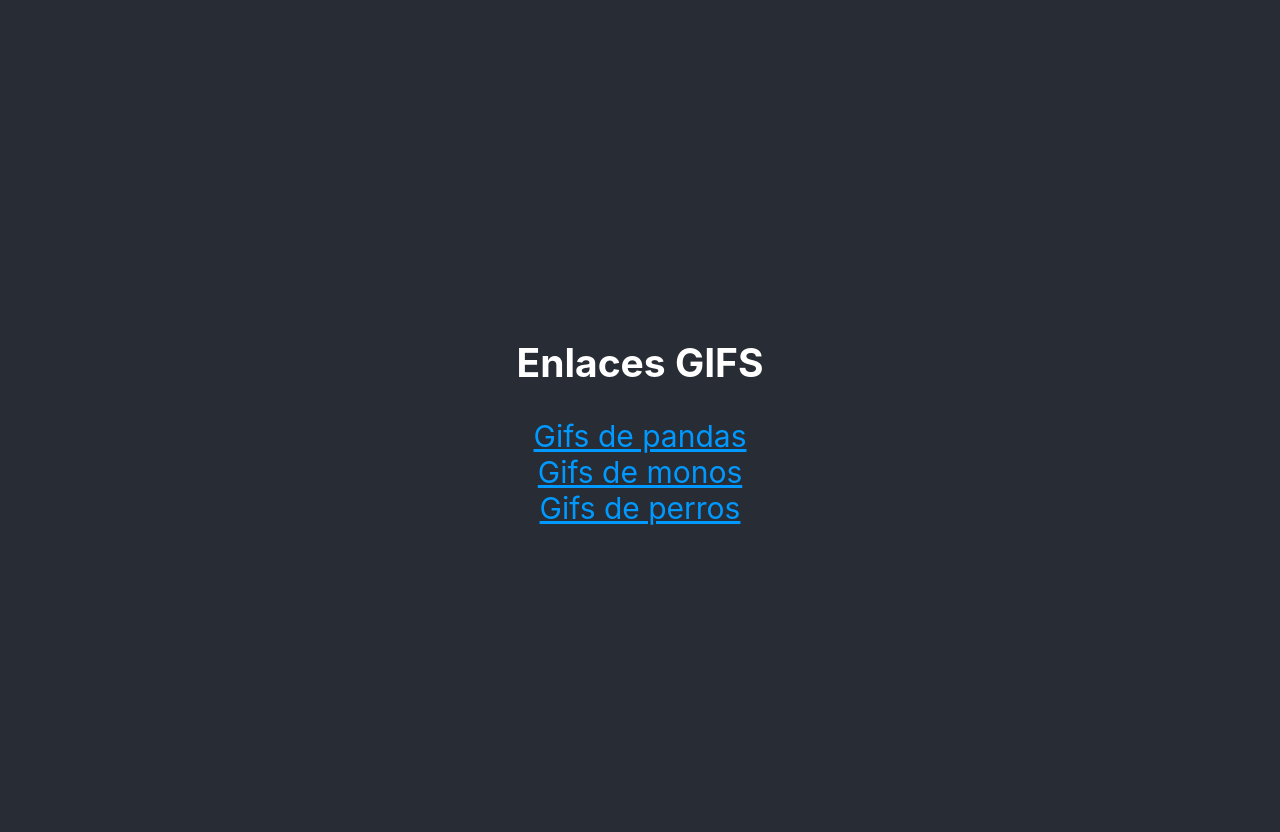
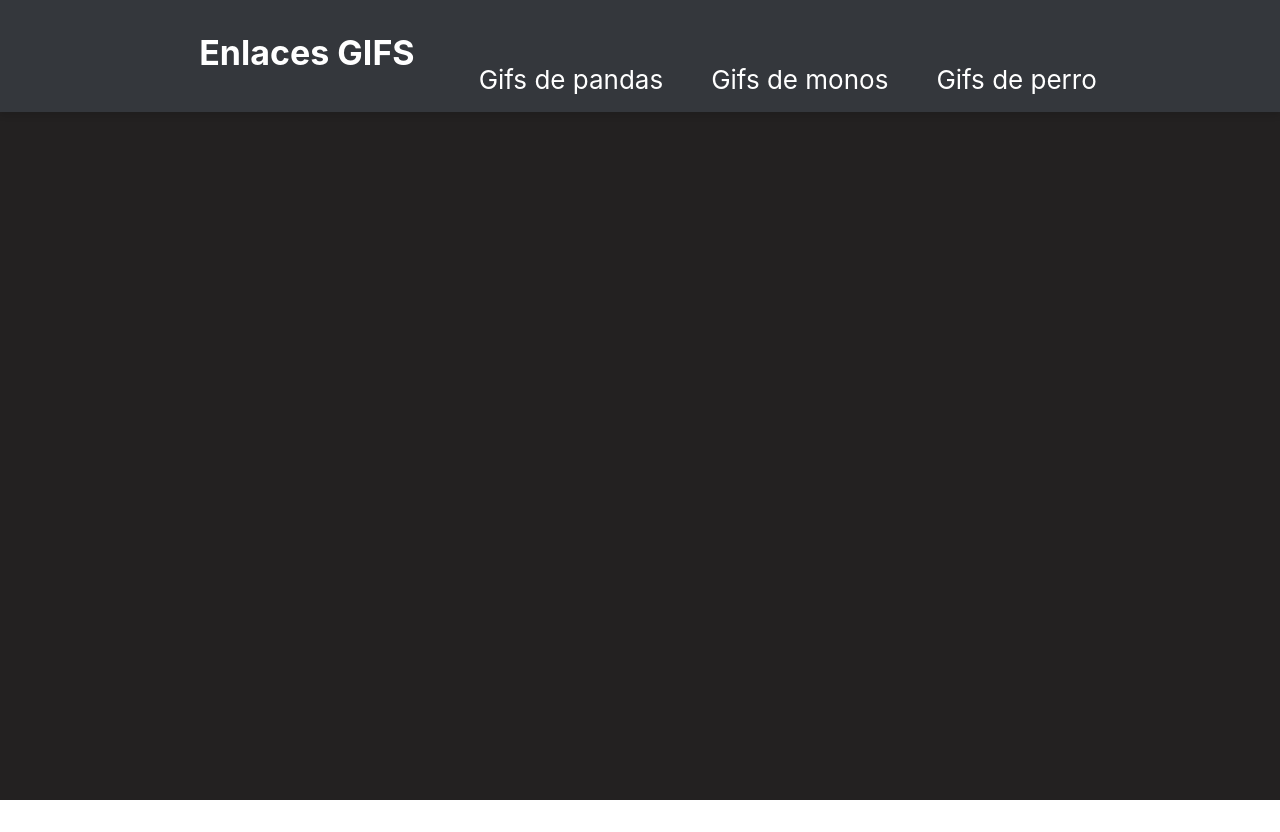
Before and after one commit to JordiKing10/react-gifs, a React (Create React App) app: page / in a window 1280 px wide. After the commit the page ends 800 px from the top, so only its background shows below. Built offline with nearby package versions, Linux system fonts and the light colour scheme.

Commit message:
Añadido header y vista gif

```diff
--- a/src/App.css
+++ b/src/App.css
@@ -2,19 +2,8 @@
   text-align: center;
 }
 
-.App-logo {
-  height: 40vmin;
-  pointer-events: none;
-}
-
-@media (prefers-reduced-motion: no-preference) {
-  .App-logo {
-    animation: App-logo-spin infinite 20s linear;
-  }
-}
-
 .App-content {
-  background-color: #282c34;
+  background-color: #232121;
   min-height: 100vh;
   display: flex;
   flex-direction: column;
@@ -22,10 +11,8 @@
   justify-content: center;
   font-size: calc(10px + 2vmin);
   color: white;
-  padding: 16px;
 }
 
-a {
-  color: #09f;
-  font-size: 30px;
+.Gif-content {
+  padding-top: 100px;
 }
--- a/src/App.js
+++ b/src/App.js
@@ -1,22 +1,28 @@
 import React from 'react'
+import { Route } from 'wouter'
+
 import './App.css'
 import ListOfGifs from './components/ListOFGifs'
+import DetailsOfGif from './components/DetailsOfGif'
+import Header from './components/Header'
 
-import { Link, Route } from 'wouter'
 
 function App() {
 
   return (
     <div className="App">
       <section className="App-content">
-        <h1>Enlaces GIFS</h1>
-        <Link to='/gif/panda'>Gifs de pandas</Link>
-        <Link to='/gif/monos'>Gifs de monos</Link>
-        <Link to='/gif/perros'>Gifs de perros</Link>
-        <Route
-          component={ListOfGifs}
-          path="/gif/:keyword"
-        />
+        <Header />
+        <div className='Gif-content'>
+          <Route
+            component={ListOfGifs}
+            path="/gifs/:keyword"
+            />
+          <Route
+            component={DetailsOfGif}
+            path="/gif/:id"
+          />
+        </div>
       </section>
     </div>
   );
--- /dev/null
+++ b/src/components/DetailsOfGif.js
@@ -0,0 +1,40 @@
+import React, {useEffect, useState} from "react";
+import Gif from "./Gif";
+import getGif from '../services/getGif'
+
+export default function DetailsOfGif({params}) {
+    const { id } = params; // Obtiene la keyword del objeto props.params
+    const [gif, setGif] = useState(
+        { loading: false, result: []}
+    )
+
+    /*
+      Hook de efecto que ejecuta una vez tras haber montado el componente y cada vez que la keyword cambie.
+      Esta función utiliza la función asyncrona getGifs para obtener los GIFs y actualiza el estado del componente.
+    */
+    useEffect(function () {
+        setGif(actualGif => ({ loading: true, result: actualGif.result }));
+
+        getGif({ id }).then(gif => {
+            setGif({ loading: false, result: gif })
+        })
+    }, [id])
+
+    console.log(gif);
+    if (gif.loading) return <i>Cargando 🕑</i> // Si loading es true devuelve cargando
+
+    /*
+      Devuelve el JSX necesarios para mostrar los resultados de búsqueda. Se hace uso de una librería react llamada 'Gif' para
+      cada resultado y se mapea sobre el array de results en los datos del componente.
+    */
+    return (
+        <div>
+            <Gif
+                key={gif.result.id}
+                id={gif.result.id}
+                title={gif.result.title}
+                url={gif.result.url}
+            />
+        </div>
+    )
+}
--- a/src/components/Gif.js
+++ b/src/components/Gif.js
@@ -1,11 +1,15 @@
 import React from "react";
 import './Gif.css'
 
+import { Link } from 'wouter'
+
 export default function Gif ({title, id, url}) {
     return (
-        <a href={`#${id}`} className="Gif">
-            <h4>{title}</h4>
-            <img alt={title} src={url} />
-        </a>
+        <div>
+            <Link to={`/gif/${id}`} className="Gif">
+                <h4>{title}</h4>
+                <img alt={title} src={url} />
+            </Link>
+        </div>
     )
 }
--- /dev/null
+++ b/src/components/Header.css
@@ -0,0 +1,44 @@
+header {
+    position: fixed;
+    background-color: #34373c;
+    top: 0;
+    left: 0;
+    width: 100%;
+    padding: 16px 0;
+    box-shadow: 0 4px 6px rgba(0, 0, 0, 0.1);
+    z-index: 999;
+    max-height: 80px;
+}
+
+/* Estilos para el título del logo o marca */
+header h1 {
+    margin: 0;
+    padding: 0 16px;
+    float: left;
+    font-size: 34px;
+}
+
+/* Estilos para el conjunto de botones al centro */
+header nav {
+    text-align: center;
+}
+
+/* Estilos para cada botón individual */
+header a {
+    display: inline-block;
+    text-decoration: none;
+    color: white;
+    margin: 8px;
+    padding: 8px 16px;
+    border-radius: 4px;
+    text-decoration: none;
+}
+
+/* Estilos para el botón activo */
+header a.active {
+    background-color: #555; /* Puedes cambiar este color */
+}
+/* Estilos para los links cuando el mouse está encima */
+nav a:hover {
+    background-color: #555;
+}
--- /dev/null
+++ b/src/components/Header.js
@@ -0,0 +1,18 @@
+import React from "react";
+import { Link } from 'wouter'
+import './Header.css'
+
+
+
+export default function Header (){
+    return (
+        <header>
+            <nav>
+                <Link to='/gifs/'><h1>Enlaces GIFS</h1></Link>
+                <Link to='/gifs/panda'>Gifs de pandas</Link>
+                <Link to='/gifs/monos'>Gifs de monos</Link>
+                <Link to='/gifs/perro'>Gifs de perro</Link>
+            </nav>
+        </header>
+    )
+}
--- a/src/components/ListOFGifs.js
+++ b/src/components/ListOFGifs.js
@@ -1,27 +1,51 @@
-import React, {useEffect, useState} from "react";
+import React, { useEffect, useState } from "react";
 import Gif from "./Gif";
 import getGifs from '../services/getGifs'
 
-export default function ListOfGifs ({params}) {
-    const {keyword} = params
-    const [gifs, setGifs] = useState([])
+/*
+  Función que muestra una lista de GIFs en pantalla, con posibilidad de buscar según una keyword
 
+  Params:
+   - params: objeto con la keyword a buscar en la API Giphy
+
+  Return:
+   - JSX que renderiza los componentes de los resultados de búsqueda
+*/
+export default function ListOfGifs ({ params }) {
+    const { keyword } = params; // Obtiene la keyword del objeto props.params
+    const [gifs, setGifs] = useState(
+        { loading: false, results: []}
+    )
+
+    /*
+      Hook de efecto que ejecuta una vez tras haber montado el componente y cada vez que la keyword cambie.
+      Esta función utiliza la función asyncrona getGifs para obtener los GIFs y actualiza el estado del componente.
+    */
     useEffect(function () {
-      getGifs({ keyword })
-      .then(gifs => setGifs(gifs))
+        setGifs(actualGifs => ({ loading: true, results: actualGifs.results }));
+
+        getGifs({ keyword }).then(gifs => {
+            setGifs({ loading: false, results: gifs })
+        })
     }, [keyword])
 
-    return <div>
-        {
-            gifs.map(({id, title, url}) =>
+    if (gifs.loading) return <i>Cargando 🕑</i> // Si loading es true devuelve cargando
+
+    /*
+      Devuelve el JSX necesarios para mostrar los resultados de búsqueda. Se hace uso de una librería react llamada 'Gif' para
+      cada resultado y se mapea sobre el array de results en los datos del componente.
+    */
+    return (
+        <div>
+            {gifs.results.map(({id, title, url}) => (
                 <Gif
                     key={id}
                     id={id}
                     title={title}
                     url={url}
                 />
-            )
-        }
-    </div>
+            ))}
+        </div>
+    )
 
 }
--- /dev/null
+++ b/src/services/getGif.js
@@ -0,0 +1,15 @@
+const apiKey = 'MlZXprVjMlMjZkXtb7BPuDUUCYtW8kQj'
+
+export default function getGif({id} = []){
+    const apiUrl = `https://api.giphy.com/v1/gifs/${id}?api_key=${apiKey}`
+
+    return fetch(apiUrl)
+    .then(res => res.json())
+    .then(response => {
+        const {data = []} = response
+        const { id, title, source } = data;
+        const { url } = data.images.downsized_medium
+        console.log(data)
+        return { id, title, source, url };
+        })
+}
--- a/src/services/getGifs.js
+++ b/src/services/getGifs.js
@@ -1,6 +1,6 @@
 const apiKey = 'MlZXprVjMlMjZkXtb7BPuDUUCYtW8kQj'
 
-export default function getGifs ({keyword = 'morty'} = []) {
+export default function getGifs ({keyword} = []) {
     const apiUrl = `https://api.giphy.com/v1/gifs/search?api_key=${apiKey}&q=${keyword}&limit=5&offset=0&rating=g&lang=en`
     return fetch(apiUrl)
       .then(res => res.json())
```
Also changed, not shown: 1 other file (tests, documents, lock files or other folders).
